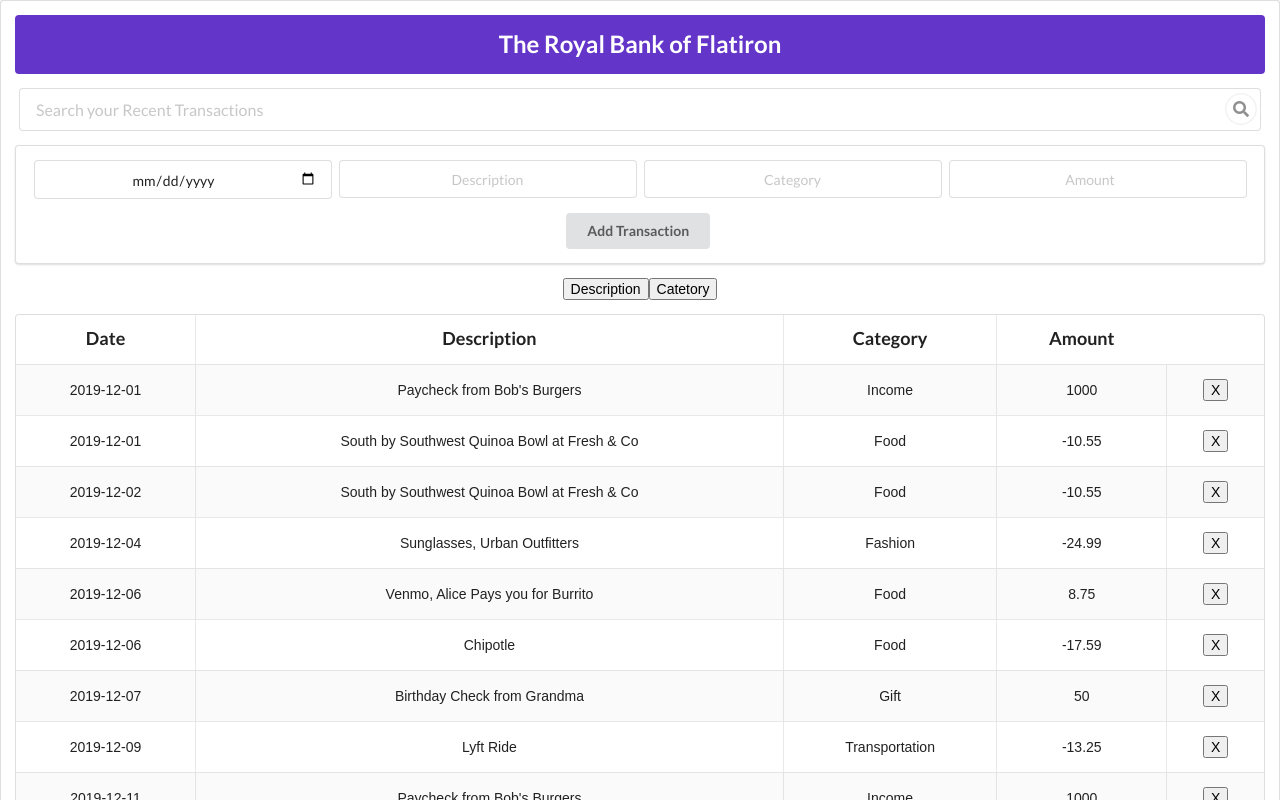
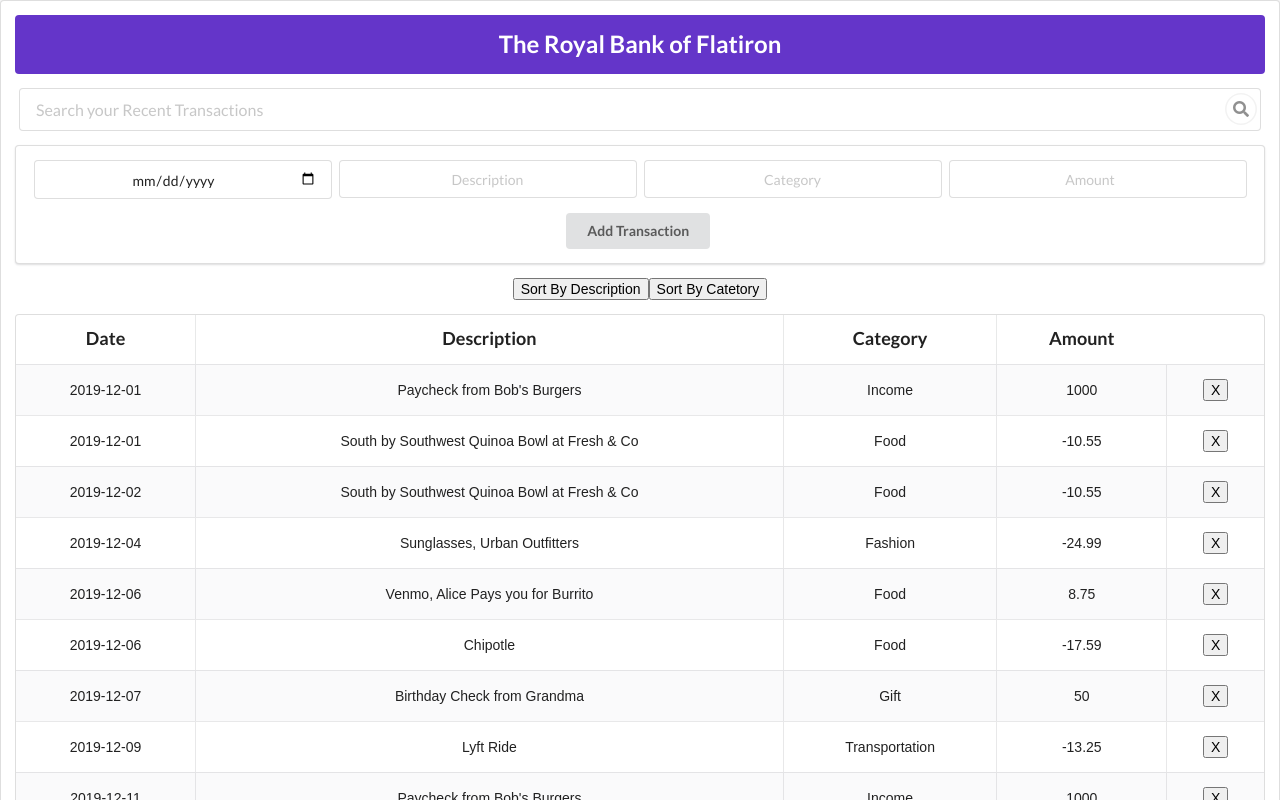
Before and after one commit to BennyGitau/Bank-of-Flatiron-p2-w1--codeChallenge, a React (Create React App) app: page / in a window 1280 px wide. Shown: the top 800 px of the page. Built offline with nearby package versions, Linux system fonts and the light colour scheme; data requests are answered from the project's data file.

Commit message:
Second commit

```diff
--- a/src/components/TransactionsList.js
+++ b/src/components/TransactionsList.js
@@ -42,8 +42,8 @@ function TransactionsList({ data, searchTerm }) {
 
   return (
     <>
-    <button onClick={onSortByDescription}>Description</button>
-    <button onClick={onSortByCategory}>Catetory</button>
+    <button onClick={onSortByDescription}>Sort By Description</button>
+    <button onClick={onSortByCategory}>Sort By Catetory</button>
     <table className="ui celled striped padded table">
       <tbody>
         <tr>
```
